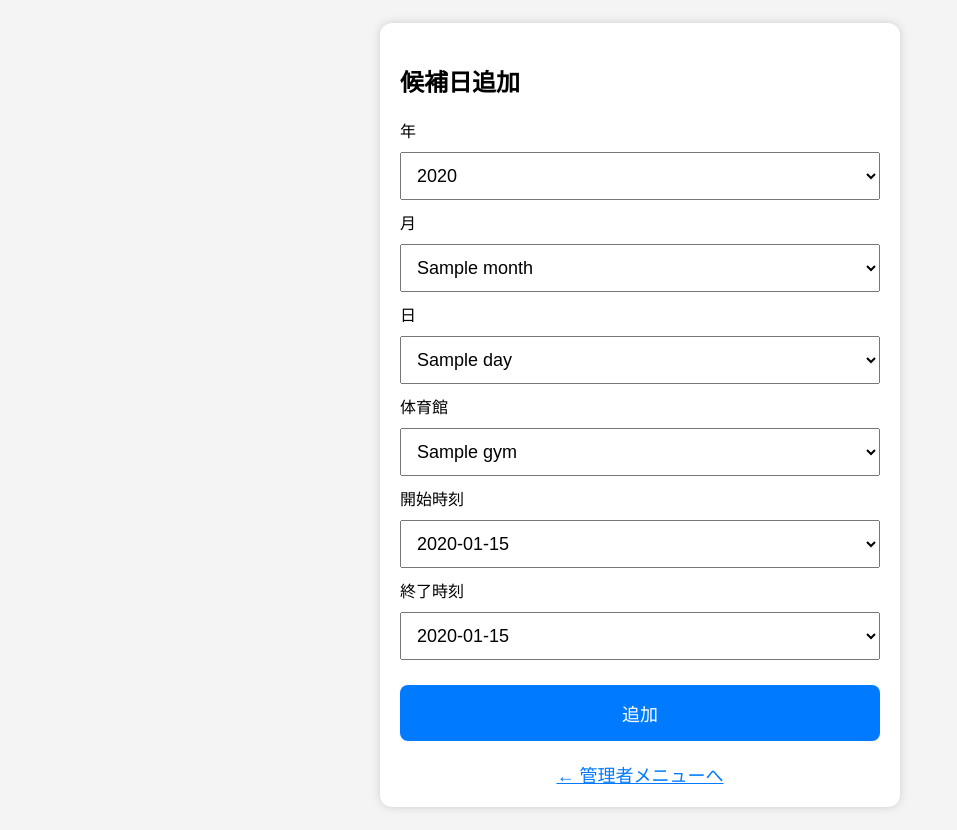
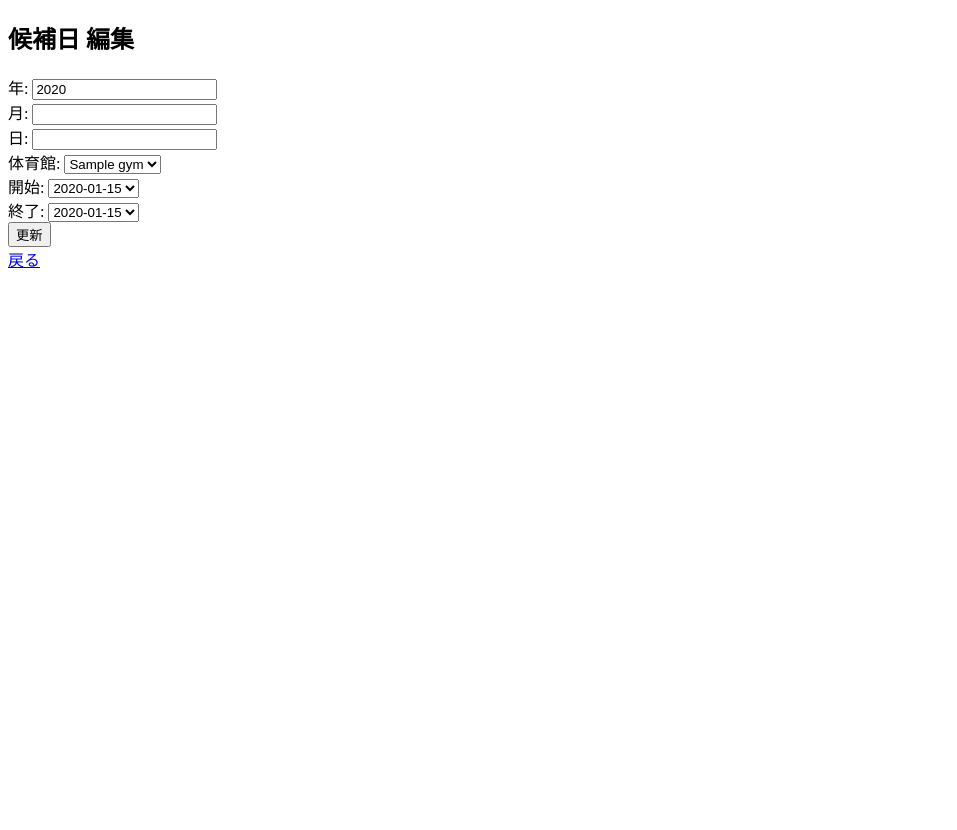
Before and after one commit to matsumurashin0125/event-app6, a Python web app: template templates/candidate.html in a window 1280 px wide. Shown: the whole page, without its empty margins (0-957 px from the left). After the commit the page ends 268 px from the top, so only its background shows below. Run offline with Jinja, Linux system fonts and the light colour scheme; the template is opened without the code that fills it: most values are stand-ins (such as "Sample title", 1, 10 or a date in 2020).

Commit message:
candidate.html を更新

```diff
--- a/templates/candidate.html
+++ b/templates/candidate.html
@@ -1,104 +1,40 @@
 <!DOCTYPE html>
-<html lang="ja">
+<html>
 <head>
-    <meta name="viewport" content="width=device-width, initial-scale=1.0">
-    <title>候補日追加</title>
-    <style>
-        body {
-            font-family: sans-serif;
-            padding: 15px;
-            background: #f4f4f4;
-        }
-        .container {
-            background: white;
-            padding: 20px;
-            border-radius: 12px;
-            max-width: 480px;
-            margin: auto;
-            box-shadow: 0 0 8px #ccc;
-        }
-        select {
-            width: 100%;
-            padding: 12px;
-            margin: 10px 0;
-            font-size: 18px;
-        }
-        .btn {
-            width: 100%;
-            padding: 15px;
-            margin-top: 15px;
-            font-size: 18px;
-            background: #007aff;
-            color: white;
-            border: none;
-            border-radius: 8px;
-        }
-        .top-link {
-            margin-top: 20px;
-            text-align: center;
-        }
-        a {
-            color: #007aff;
-            font-size: 18px;
-        }
-    </style>
+    <title>候補日 編集</title>
 </head>
 <body>
-
-<div class="container">
-    <h2>候補日追加</h2>
+<h2>候補日 編集</h2>
 
 <form method="POST">
+    年: <input type="number" name="year" value="{{ cand.year }}"><br>
+    月: <input type="number" name="month" value="{{ cand.month }}"><br>
+    日: <input type="number" name="day" value="{{ cand.day }}"><br>
 
-        <label>年</label>
-        <select name="year">
-            {% for y in years %}
-                <option value="{{ y }}" {% if y == selected_year %}selected{% endif %}>{{ y }}</option>
-            {% endfor %}
-        </select>
-
-        <label>月</label>
-        <select name="month">
-            {% for m in months %}
-                <option value="{{ m }}" {% if m == selected_month %}selected{% endif %}>{{ m }}</option>
-            {% endfor %}
-        </select>
-
-        <label>日</label>
-        <select name="day">
-            {% for d in days %}
-                <option value="{{ d }}" {% if d == selected_day %}selected{% endif %}>{{ d }}</option>
-            {% endfor %}
-        </select>
-
-        <label>体育館</label>
+    体育館:
     <select name="gym">
         {% for g in gyms %}
-                <option value="{{ g }}" {% if g == selected_gym %}selected{% endif %}>{{ g }}</option>
+        <option value="{{ g }}" {% if g == cand.gym %}selected{% endif %}>{{ g }}</option>
         {% endfor %}
-        </select>
+    </select><br>
 
-        <label>開始時刻</label>
+    開始:
     <select name="start">
         {% for t in times %}
-                <option value="{{ t }}" {% if t == selected_start %}selected{% endif %}>{{ t }}</option>
+        <option value="{{ t }}" {% if t == cand.start %}selected{% endif %}>{{ t }}</option>
         {% endfor %}
-        </select>
+    </select><br>
 
-        <label>終了時刻</label>
+    終了:
     <select name="end">
         {% for t in times %}
-                <option value="{{ t }}" {% if t == selected_end %}selected{% endif %}>{{ t }}</option>
+        <option value="{{ t }}" {% if t == cand.end %}selected{% endif %}>{{ t }}</option>
         {% endfor %}
-        </select>
+    </select><br>
 
-        <button class="btn" type="submit">追加</button>
+    <button type="submit">更新</button>
 </form>
 
-    <div class="top-link">
-        <a href="{{ url_for('admin_menu') }}">← 管理者メニューへ</a>
-    </div>
-</div>
-
+<a href="{{ url_for('confirm') }}">戻る</a>
 </body>
 </html>
```
Lines whose indentation alone changed are shown as unchanged.
